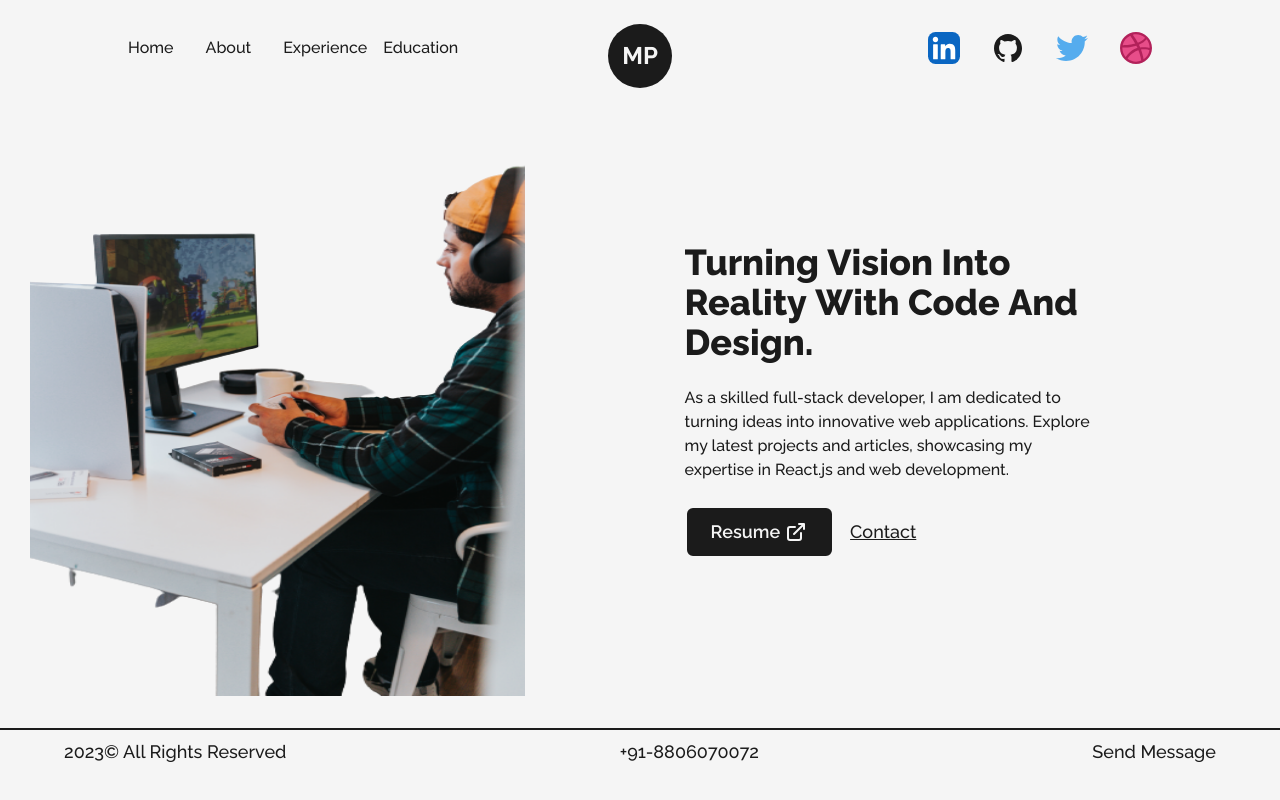
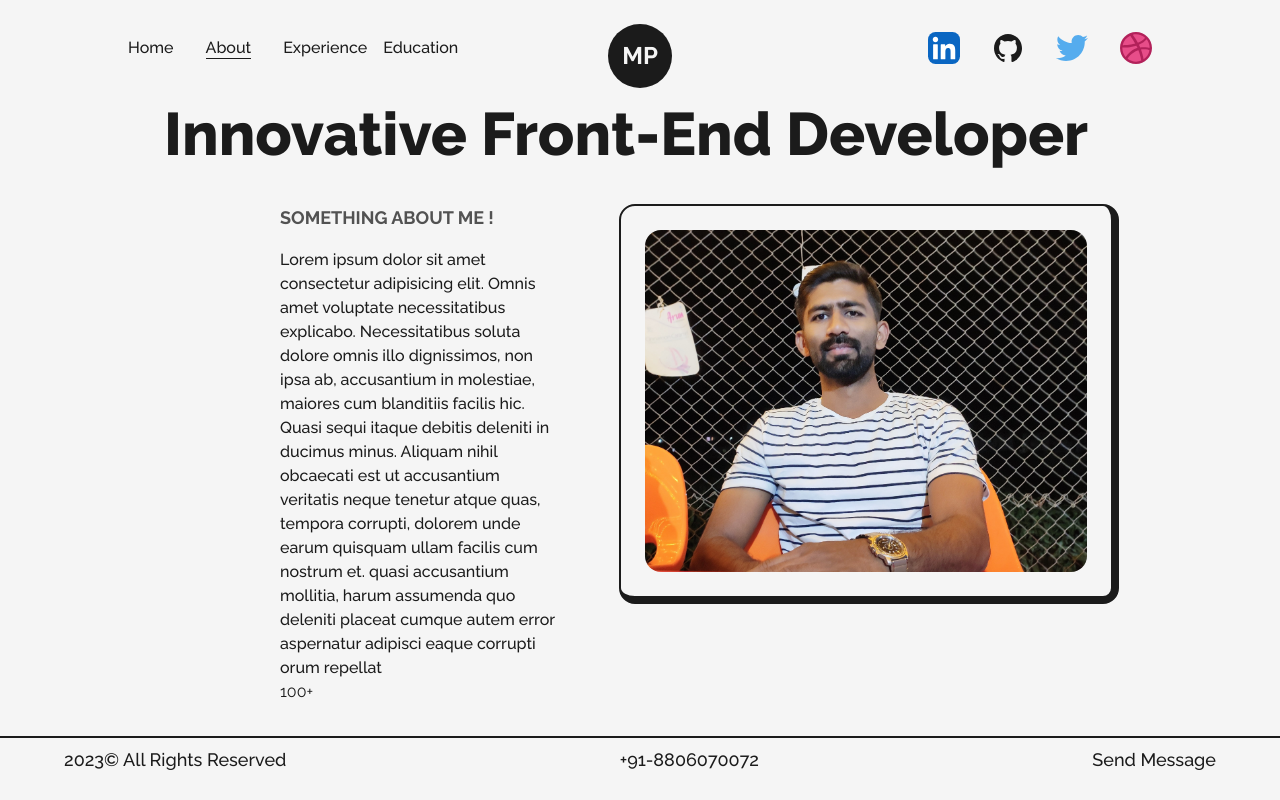
Before and after one commit to mukesh-2893/personal-Portfolio, a React (Create React App) app in the folder per-portfolio/: page /personal-Portfolio/about in a window 1280 px wide. Built offline with nearby package versions, Linux system fonts and the light colour scheme.

Commit message:
02-about page complted

```diff
--- a/per-portfolio/src/App.js
+++ b/per-portfolio/src/App.js
@@ -1,53 +1,23 @@
-import AnimatedText from "./components/AnimatedText";
 import Layout from "./components/Layout";
 import NavBar from "./components/NavBar";
-import developerImage from "./components/images/programmer.png";
-import resumePDF from "./PDF/MUkesh__Resume.pdf";
-import { LinkArrow } from "./components/Icons";
+import { BrowserRouter, Routes, Route } from "react-router-dom";
 import Footer from "./components/Footer";
+import Home from "./components/Home";
+import About from "./components/About";
 
 function App() {
   return (
     <div className="flex items-center flex-col text-dark bg-light w-full min-h-screen">
       <NavBar />
-      <Layout className="pt-0 mb-8">
-        <div className="flex items-center justify-between w-full max-h-5/6">
-          <div className="w-[50%]">
-            <img
-              src={developerImage}
-              alt="developerImage"
-              className="w-full h-[600px]"
-            />
-          </div>
-          <div className="w-[500px] mx-40 flex flex-col items-center self-center">
-            <AnimatedText
-              text="Turning Vision Into Reality With Code And Design."
-              className="!text-4xl text-left"
-            />
-            <p className="my-4 text-base font-medium">
-              As a skilled full-stack developer, I am dedicated to turning ideas
-              into innovative web applications. Explore my latest projects and
-              articles, showcasing my expertise in React.js and web development.
-            </p>
-            <div className="flex items-center self-start mt-2">
-              <a
-                href={resumePDF}
-                target="_blank"
-                rel="noreferrer"
-                className="flex items-center bg-dark text-light px-6 p-2.5 rounded-lg text-lg font-semibold hover:bg-light hover:text-dark hover:border-dark border-2 border-solid"
-              >
-                Resume <LinkArrow className="w-5 ml-1" />
-              </a>
-              <a
-                href="mailto:er.mukeshpatil2018@gmail.com"
-                className="ml-4 text-lg font-medium capitalize text-dark underline "
-              >
-                contact
-              </a>
-            </div>
-          </div>
-        </div>
-      </Layout>
+      {/* <Layout className="pt-0 mb-8"> */}
+      <BrowserRouter>
+        <Routes>
+          <Route path="/personal-Portfolio" element={<Home />} />
+          <Route path="/personal-Portfolio/about" element={<About />} />
+        </Routes>
+      </BrowserRouter>
+      {/* <Home /> */}
+      {/* </Layout> */}
       <Footer />
     </div>
   );
--- /dev/null
+++ b/per-portfolio/src/components/About.jsx
@@ -0,0 +1,51 @@
+import React from "react";
+import AnimatedText from "./AnimatedText";
+import Image from "./images/MukeshImage.jpg";
+import Layout from "./Layout";
+import { AnimatedNumbers } from "./AnimatedNumbers";
+
+const About = () => {
+  return (
+    <>
+      <div className="flex w-full mx-40 flex-row justify-center items-center">
+        <AnimatedText
+          text="Innovative front-end Developer "
+          className="!text-6xl"
+        />
+      </div>
+      {/* <div className="flex w-full mx-40 px-40  flex-row justify-center items-center self-center"> */}
+      <Layout className="ml-[120px]">
+        <div className="grid w-full grid-cols-8 gap-16 mx-40 my-8">
+          <div className="col-span-3 flex flex-col items-start justify-start">
+            <h2 className="mb-4 font-bold text-lg uppercase text-dark/75">
+              Something about me !
+            </h2>
+            <p className="font-medium">
+              Lorem ipsum dolor sit amet consectetur adipisicing elit. Omnis
+              amet voluptate necessitatibus explicabo. Necessitatibus soluta
+              dolore omnis illo dignissimos, non ipsa ab, accusantium in
+              molestiae, maiores cum blanditiis facilis hic. Quasi sequi itaque
+              debitis deleniti in ducimus minus. Aliquam nihil obcaecati est ut
+              accusantium veritatis neque tenetur atque quas, tempora corrupti,
+              dolorem unde earum quisquam ullam facilis cum nostrum et. quasi
+              accusantium mollitia, harum assumenda quo deleniti placeat cumque
+              autem error aspernatur adipisci eaque corrupti orum repellat
+            </p>
+            <p>
+              <AnimatedNumbers value={100} />+
+            </p>
+          </div>
+          <div className="col-span-3 w-[500px] relative h-max rounded-2xl border-b-8 border-l-2 border-t-2 border-r-8 border-solid border-dark bg-light p-6">
+            <img
+              src={Image}
+              alt="profile_pic"
+              className="w-full h-auto rounded-2xl"
+            />
+          </div>
+        </div>
+      </Layout>
+    </>
+  );
+};
+
+export default About;
--- /dev/null
+++ b/per-portfolio/src/components/AnimatedNumbers.jsx
@@ -0,0 +1,26 @@
+import { useInView, useMotionValue, useSpring } from "framer-motion";
+import { useEffect, useRef } from "react";
+
+export const AnimatedNumbers = ({ value }) => {
+  const ref = useRef(null);
+
+  const motionValue = useMotionValue(0);
+  const springValue = useSpring(motionValue, { duration: 5000 });
+  const isInView = useInView(ref);
+
+  useEffect(() => {
+    if (isInView) {
+      motionValue.set(value);
+    }
+  }, [isInView, value, motionValue]);
+
+  useEffect(() => {
+    springValue.on("change", (latest) => {
+      if (ref.current && latest.toFixed(0) <= value) {
+        ref.current.textContent = latest.toFixed(0);
+      }
+    });
+  }, [springValue, value]);
+
+  return <span ref={ref}></span>;
+};
--- a/per-portfolio/src/components/AnimatedText.js
+++ b/per-portfolio/src/components/AnimatedText.jsx
@@ -32,7 +32,7 @@ const AnimatedText = ({ text, className = "" }) => {
   return (
     <div className="w-full mx-auto py-2 flex items-center justify-center text-center overflow-hidden">
       <motion.h1
-        className={`${className} inline-block w-full text-dark font-extrabold capitalize`}
+        className={`${className} inline-block w-full text-dark font-extrabold capitalize text-6xl`}
         variants={quote}
         initial="initial"
         animate="animate"
--- /dev/null
+++ b/per-portfolio/src/components/Home.jsx
@@ -0,0 +1,51 @@
+import React from "react";
+import AnimatedText from "./AnimatedText";
+import developerImage from "./images/programmer.png";
+import { LinkArrow } from "./Icons";
+import resume from "../PDF/MUkesh__Resume.pdf";
+import Layout from "./Layout";
+
+const Home = () => {
+  return (
+    <Layout className="pt-0 mb-8">
+      <div className="flex items-center justify-between w-full max-h-5/6">
+        <div className="w-[50%]">
+          <img
+            src={developerImage}
+            alt="developerImage"
+            className="w-full h-[600px]"
+          />
+        </div>
+        <div className="w-[500px] mx-40 flex flex-col items-center self-center">
+          <AnimatedText
+            text="Turning Vision Into Reality With Code And Design."
+            className="!text-4xl text-left"
+          />
+          <p className="my-4 text-base font-medium">
+            As a skilled full-stack developer, I am dedicated to turning ideas
+            into innovative web applications. Explore my latest projects and
+            articles, showcasing my expertise in React.js and web development.
+          </p>
+          <div className="flex items-center self-start mt-2">
+            <a
+              href={resume}
+              target="_blank"
+              rel="noreferrer"
+              className="flex items-center bg-dark text-light px-6 p-2.5 rounded-lg text-lg font-semibold hover:bg-light hover:text-dark hover:border-dark border-2 border-solid"
+            >
+              Resume <LinkArrow className="w-5 ml-1" />
+            </a>
+            <a
+              href="mailto:er.mukeshpatil2018@gmail.com"
+              className="ml-4 text-lg font-medium capitalize text-dark underline "
+            >
+              contact
+            </a>
+          </div>
+        </div>
+      </div>
+    </Layout>
+  );
+};
+
+export default Home;
--- a/per-portfolio/tailwind.config.js
+++ b/per-portfolio/tailwind.config.js
@@ -12,6 +12,25 @@ module.exports = {
       primary: "#B63E96",
       primaryDark: "#58EGD9",
     },
+    screens: {
+      "2xl": { max: "1535px" },
+      // => @media (max-width: 1535px) { ... }
+
+      xl: { max: "1279px" },
+      // => @media (max-width: 1279px) { ... }
+
+      lg: { max: "1023px" },
+      // => @media (max-width: 1023px) { ... }
+
+      md: { max: "767px" },
+      // => @media (max-width: 767px) { ... }
+
+      sm: { max: "639px" },
+      // => @media (max-width: 639px) { ... }
+
+      xs: { max: "479px" },
+      // => @media (max-width: 479px) { ... }
+    },
   },
   plugins: [],
 };
```
Also changed, not shown: per-portfolio/src/components/NavBar.jsx (+28 -5 lines), per-portfolio/src/components/Footer.jsx (renamed from per-portfolio/src/components/Footer.js), per-portfolio/src/components/Icons.jsx (renamed from per-portfolio/src/components/Icons.js), per-portfolio/src/components/Layout.jsx (renamed from per-portfolio/src/components/Layout.js), per-portfolio/src/components/Logo.jsx (renamed from per-portfolio/src/components/Logo.js), per-portfolio/src/components/images/MukeshImage.jpg (added).
